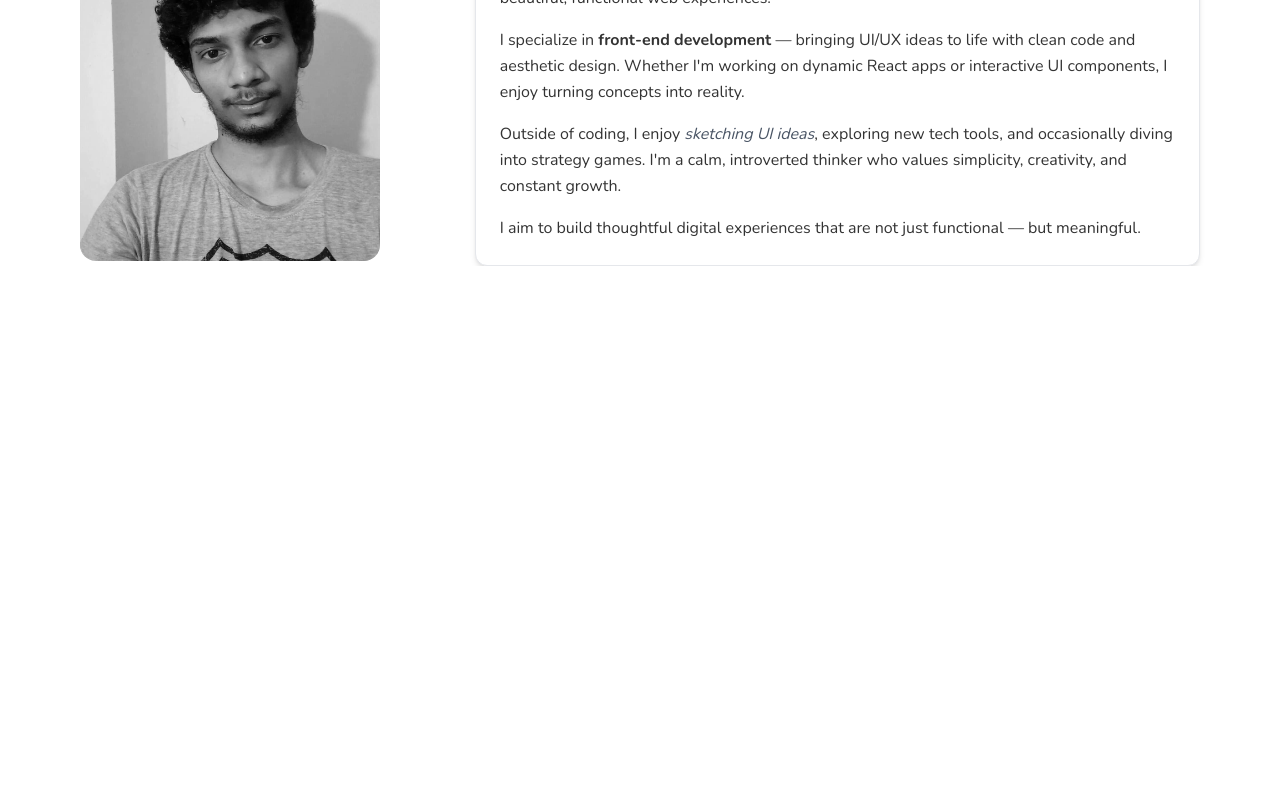
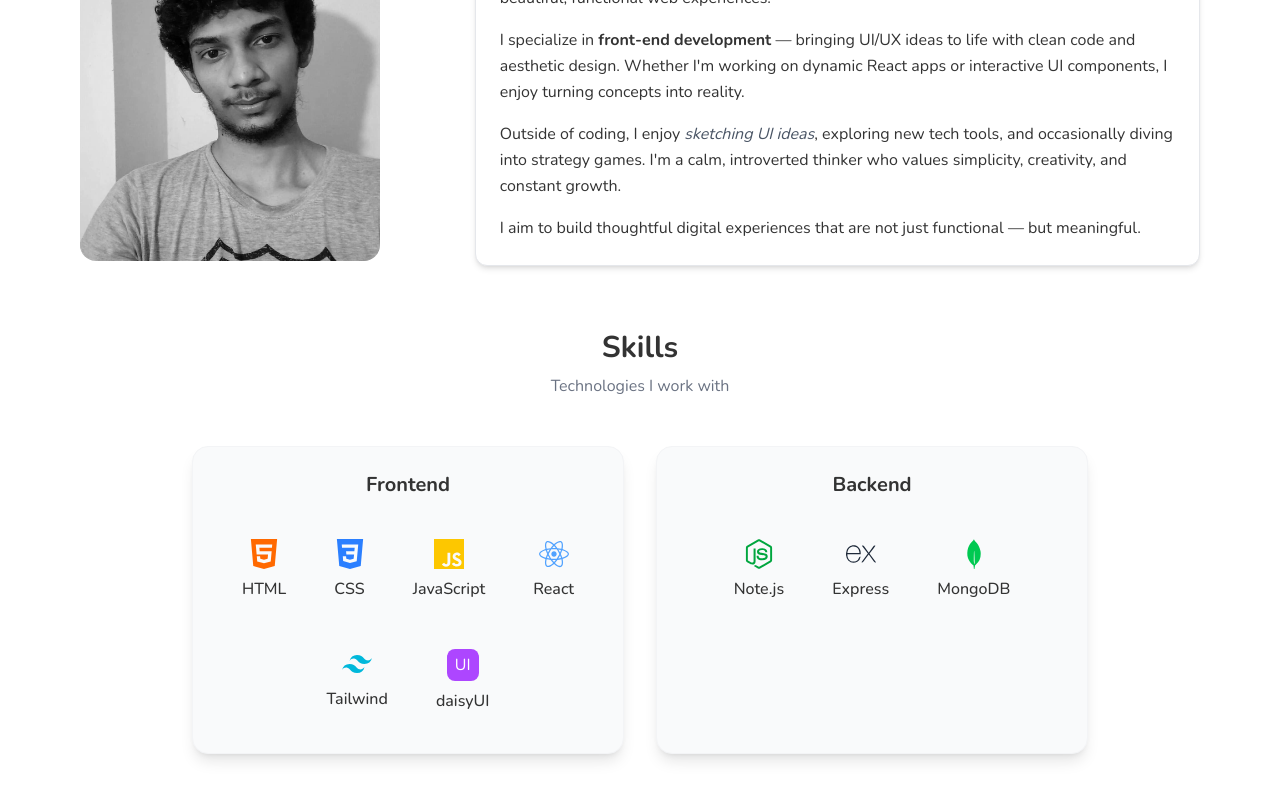
Before and after one commit to hamadismail/portfolio, a React (Vite) app: page / in a window 1280 px wide. Shown: the part 870-1670 px from the top of the page. Before the commit the page ends 1136 px from the top, so only its background shows below. Built offline with nearby package versions, Linux system fonts and the light colour scheme.

Commit message:
implement skills section

```diff
--- a/src/App.jsx
+++ b/src/App.jsx
@@ -1,12 +1,14 @@
 import About from "./components/About/About";
 import Banner from "./components/Banner/Banner";
 import Header from "./components/Header/Header";
+import Skills from "./components/Skills/Skills";
 
 function App() {
   return <>
   <Header />
   <Banner />
   <About />
+  <Skills />
   </>;
 }
 
--- a/src/components/Banner/Data.jsx
+++ b/src/components/Banner/Data.jsx
@@ -12,7 +12,7 @@ const Data = () => {
           viewBox="0 0 48 48"
           fill="none"
           xmlns="http://www.w3.org/2000/svg"
-          class="ml-2"
+          className="ml-2"
         >
           <path
             d="M25.4995 32.0305L31.3495 33.1555L36.1495 8.48051C36.4495 6.83051 35.3995 5.18051 33.8245 4.88051C32.1745 4.58051 30.5995 5.70551 30.2995 7.35551L25.4995 32.0305Z"
@@ -72,7 +72,7 @@ const Data = () => {
       >
         Download CV
         <svg
-          class="button__icon"
+          className=""
           xmlns="http://www.w3.org/2000/svg"
           width="24"
           height="24"
--- /dev/null
+++ b/src/components/Skills/Backend.jsx
@@ -0,0 +1,32 @@
+import React from "react";
+import { FaNodeJs } from "react-icons/fa";
+import { SiExpress, SiMongodb } from "react-icons/si";
+import SkillItem from "./SkillItem";
+
+const Backend = () => {
+  const skills = [
+    { name: "Note.js", icon: <FaNodeJs className="text-green-600 text-3xl" /> },
+    {
+      name: "Express",
+      icon: <SiExpress className="text-gray-800 text-3xl" />,
+    },
+    {
+      name: "MongoDB",
+      icon: <SiMongodb className="text-green-500 text-3xl" />,
+    },
+  ];
+  return (
+    <div className="bg-gray-50 border border-gray-100 rounded-2xl p-6 shadow-lg">
+      <h3 className="text-xl font-bold text-center text-[#333333] mb-6">
+        Backend
+      </h3>
+      <div className="flex flex-wrap justify-center gap-4">
+        {skills.map((skill, idx) => (
+          <SkillItem key={idx} icon={skill.icon} name={skill.name} />
+        ))}
+      </div>
+    </div>
+  );
+};
+
+export default Backend;
--- /dev/null
+++ b/src/components/Skills/Frontend.jsx
@@ -0,0 +1,42 @@
+// Frontend.jsx
+import React from "react";
+import { FaReact } from "react-icons/fa";
+import { SiHtml5, SiCss3, SiJavascript, SiTailwindcss } from "react-icons/si";
+import SkillItem from "./SkillItem";
+
+const Frontend = () => {
+  const skills = [
+    { name: "HTML", icon: <SiHtml5 className="text-orange-500 text-3xl" /> },
+    { name: "CSS", icon: <SiCss3 className="text-blue-500 text-3xl" /> },
+    {
+      name: "JavaScript",
+      icon: <SiJavascript className="text-yellow-400 text-3xl" />,
+    },
+    { name: "React", icon: <FaReact className="text-blue-400 text-3xl" /> },
+    {
+      name: "Tailwind",
+      icon: <SiTailwindcss className="text-cyan-500 text-3xl" />,
+    },
+    {
+      name: "daisyUI",
+      icon: (
+        <div className="w-8 h-8 bg-purple-500 rounded-lg flex items-center justify-center text-white">
+          UI
+        </div>
+      ),
+    },
+  ];
+
+  return (
+    <div className="bg-gray-50 border border-gray-100 rounded-2xl p-6 shadow-lg">
+      <h3 className="text-xl font-bold text-center text-[#333333] mb-6">
+        Frontend
+      </h3>
+      <div className="flex flex-wrap justify-center gap-4">
+        {skills.map((skill, idx) => <SkillItem key={idx} icon={skill.icon} name={skill.name}/>)}
+      </div>
+    </div>
+  );
+};
+
+export default Frontend;
--- /dev/null
+++ b/src/components/Skills/SkillItem.jsx
@@ -0,0 +1,12 @@
+const SkillItem = ({ icon, name }) => {
+  return (
+    <div className="flex flex-col items-center p-4 rounded-lg hover:bg-[#9fbc4950] cursor-pointer transition-colors">
+      <div className="mb-2">{icon}</div>
+      <span className="text-[#333333] font-medium">
+        {name}
+      </span>
+    </div>
+  );
+};
+
+export default SkillItem;
--- /dev/null
+++ b/src/components/Skills/Skills.jsx
@@ -0,0 +1,22 @@
+// Skills.jsx
+import React from 'react';
+import Frontend from './Frontend';
+import Backend from './Backend';
+
+const Skills = () => {
+  return (
+    <section className="py-16" id="skills">
+      <div className="max-w-6xl mx-auto px-4">
+        <h2 className="text-2xl md:text-3xl font-bold text-center text-[#333333] mb-2">Skills</h2>
+        <p className="text-center text-gray-500 mb-12">Technologies I work with</p>
+
+        <div className="grid grid-cols-1 lg:grid-cols-2 gap-8 max-w-4xl mx-auto">
+          <Frontend />
+          <Backend />
+        </div>
+      </div>
+    </section>
+  );
+}
+
+export default Skills;
```
